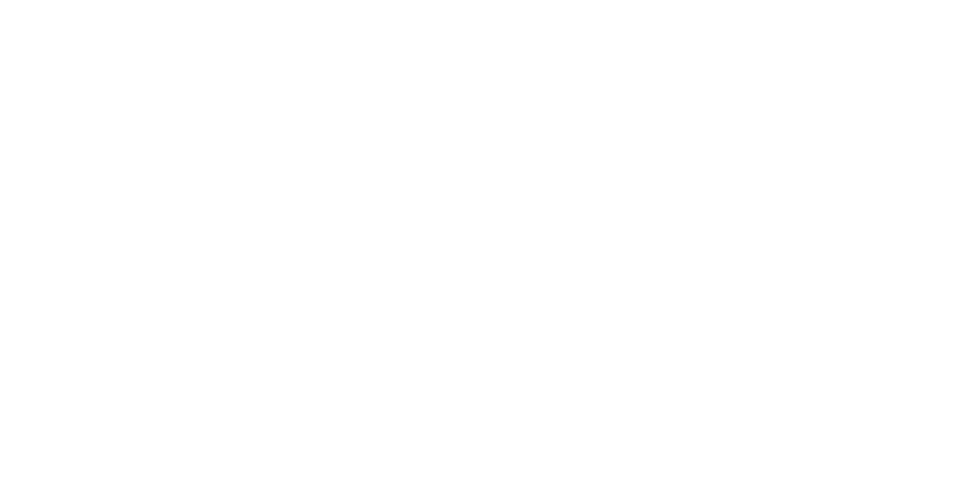
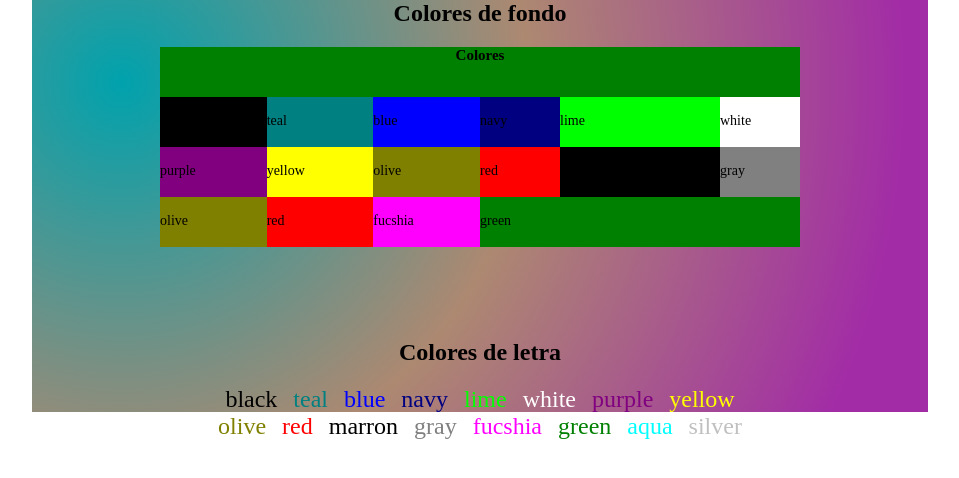
Before and after one commit to yamiranea/HTML5-basic-excercises, a plain HTML site: page Ejercicio 2/index.html in a window 1280 px wide. Shown: the whole page, without its empty margins (96-1055 px from the left). Drawn offline with Linux system fonts and the light colour scheme.

Commit message:
final details done and ready to push to main

```diff
--- a/Ejercicio 2/index.html
+++ b/Ejercicio 2/index.html
@@ -3,7 +3,88 @@
   <head>
     <meta charset="UTF-8" />
     <meta name="viewport" content="width=device-width, initial-scale=1.0" />
+    <link rel="stylesheet" href="./rectangle-container.css" />
+    <link rel="stylesheet" href="./words-container.css" />
     <title>Ejercicios HTML5</title>
   </head>
-  <body></body>
+
+  <body>
+    <div class="content-container">
+      <div class="rectangle-container">
+        <h1>Colores de fondo</h1>
+        <div class="rectangle-100">
+          <h2>Colores</h2>
+        </div>
+        <div class="rectangle-container_rows">
+          <div class="rectangle-container_rows-left">
+            <div class="rectangle-container_rows-left_row-1">
+              <div class="rectangle-container_rows-left_row-1_black">black</div>
+              <div class="rectangle-container_rows-left_row-1_teal">teal</div>
+              <div class="rectangle-container_rows-left_row-1_blue">blue</div>
+            </div>
+            <div class="rectangle-container_rows-left_row-2">
+              <div class="rectangle-container_rows-left_row-2_purple">
+                purple
+              </div>
+              <div class="rectangle-container_rows-left_row-2_yellow">
+                yellow
+              </div>
+              <div class="rectangle-container_rows-left_row-2_olive">olive</div>
+            </div>
+            <div class="rectangle-container_rows-left_row-3">
+              <div class="rectangle-container_rows-left_row-3_olive">olive</div>
+              <div class="rectangle-container_rows-left_row-3_red">red</div>
+              <div class="rectangle-container_rows-left_row-3_fuchsia">
+                fucshia
+              </div>
+            </div>
+          </div>
+          <div class="rectangle-container_rows-right">
+            <div class="rectangle-container_rows-right_row-1">
+              <div class="rectangle-container_rows-right_row-1_navy">navy</div>
+              <div class="rectangle-container_rows-right_row-1_lime">lime</div>
+              <div class="rectangle-container_rows-right_row-1_white">
+                white
+              </div>
+            </div>
+            <div class="rectangle-container_rows-right_row-2">
+              <div class="rectangle-container_rows-right_row-2_red">red</div>
+              <div class="rectangle-container_rows-right_row-2_black">
+                marron
+              </div>
+              <div class="rectangle-container_rows-right_row-2_gray">gray</div>
+            </div>
+            <div class="rectangle-container_rows-right_row-3">
+              <div class="rectangle-container_rows-right_row-3_green">
+                green
+              </div>
+            </div>
+          </div>
+        </div>
+      </div>
+      <div class="words-container">
+        <h1>Colores de letra</h1>
+        <div class="words-container_row-1">
+          <div class="words-container_row-1_cell-1">black</div>
+          <div class="words-container_row-1_cell-2">teal</div>
+          <div class="words-container_row-1_cell-3">blue</div>
+          <div class="words-container_row-1_cell-4">navy</div>
+          <div class="words-container_row-1_cell-5">lime</div>
+          <div class="words-container_row-1_cell-6">white</div>
+          <div class="words-container_row-1_cell-7">purple</div>
+          <div class="words-container_row-1_cell-8">yellow</div>
+        </div>
+        <div class="words-container_row-2">
+          <div class="words-container_row-2_cell-1">olive</div>
+          <div class="words-container_row-2_cell-2">red</div>
+          <div class="words-container_row-2_cell-3">marron</div>
+          <div class="words-container_row-2_cell-4">gray</div>
+          <div class="words-container_row-2_cell-5">fucshia</div>
+          <div class="words-container_row-2_cell-6">green</div>
+          <div class="words-container_row-2_cell-7">aqua</div>
+          <div class="words-container_row-2_cell-8">silver</div>
+        </div>
+      </div>
+    </div>
+  </body>
 </html>
--- /dev/null
+++ b/Ejercicio 2/main.css
@@ -0,0 +1,20 @@
+* {
+    margin: 0;
+    padding: 0;
+}
+
+.content-container {
+    background-image: radial-gradient(circle farthest-corner at 10% 20%, rgba(0, 162, 173, 1) 0%, rgba(125, 67, 30, 0.63) 46.6%, rgba(162, 44, 166, 1) 90%);
+    width: 50%;
+    height: 412px;
+    padding: 0% 10%;
+    margin: 0% 10%;
+    display: flex;
+    flex-direction: column;
+}
+
+h1 {
+    text-align: center;
+    font-size: x-large;
+    margin-bottom: 20px;
+}
--- /dev/null
+++ b/Ejercicio 2/rectangle-container.css
@@ -0,0 +1,160 @@
+@import url(./main.css);
+
+.rectangle-container {
+    display: flex;
+    flex-direction: column;
+    margin-bottom: 30%
+}
+
+.rectangle-container div {
+    height: 50px;
+}
+
+.rectangle-container h1 {
+    text-align: center;
+    font-size: x-large;
+    margin-bottom: 20px;
+}
+
+.rectangle-100 {
+    background-color: green;
+}
+
+.rectangle-100 h2 {
+    text-align: center;
+    font-size: 15px;
+}
+
+.rectangle-container_rows {
+    display: flex;
+    flex-direction: row;
+    font-size: 14px;
+}
+
+.rectangle-container_rows-left {
+    width: 50%;
+    display: flex;
+    flex-direction: column;
+}
+
+.rectangle-container_rows-left_row-1,
+.rectangle-container_rows-left_row-2,
+.rectangle-container_rows-left_row-3 {
+    width: 100%;
+    display: flex;
+    flex-direction: column;
+    flex-wrap: wrap;
+}
+
+.rectangle-container_rows-left_row-1_black {
+    background-color: black;
+    width: 33.33%;
+    padding-top: 5%;
+}
+
+.rectangle-container_rows-left_row-1_teal {
+    background-color: teal;
+    width: 33.33%;
+    padding-top: 5%;
+}
+
+.rectangle-container_rows-left_row-1_blue {
+    background-color: blue;
+    width: 33.33%;
+    padding-top: 5%;
+}
+
+.rectangle-container_rows-left_row-2_purple {
+    background-color: purple;
+    width: 33.33%;
+    padding-top: 5%;
+}
+
+.rectangle-container_rows-left_row-2_yellow {
+    background-color: yellow;
+    width: 33.33%;
+    padding-top: 5%;
+}
+
+.rectangle-container_rows-left_row-2_olive,
+.rectangle-container_rows-left_row-3_olive {
+    background-color: olive;
+    width: 33.33%;
+    padding-top: 5%;
+}
+
+.rectangle-container_rows-left_row-3_red {
+    background-color: red;
+    width: 33.33%;
+    padding-top: 5%;
+}
+
+.rectangle-container_rows-left_row-3_fuchsia {
+    background-color: fuchsia;
+    width: 33.33%;
+    padding-top: 5%;
+}
+
+.rectangle-container_rows-right {
+    width: 50%;
+    height: 33.33px;
+    display: flex;
+    flex-direction: column;
+}
+
+.rectangle-container_rows-right {
+    width: 50%;
+    display: flex;
+    flex-direction: column;
+}
+
+.rectangle-container_rows-right_row-1,
+.rectangle-container_rows-right_row-2,
+.rectangle-container_rows-right_row-3 {
+    width: 100%;
+    display: flex;
+    flex-direction: column;
+    flex-wrap: wrap;
+}
+
+.rectangle-container_rows-right_row-1_navy {
+    background-color: navy;
+    width: 25%;
+    padding-top: 5%;
+}
+
+.rectangle-container_rows-right_row-1_lime {
+    background-color: lime;
+    width: 50%;
+    padding-top: 5%;
+}
+
+.rectangle-container_rows-right_row-1_white {
+    background-color: white;
+    width: 25%;
+    padding-top: 5%;
+}
+
+.rectangle-container_rows-right_row-2_red {
+    background-color: red;
+    width: 25%;
+    padding-top: 5%;
+}
+
+.rectangle-container_rows-right_row-2_black {
+    background-color: black;
+    width: 50%;
+    padding-top: 5%;
+}
+
+.rectangle-container_rows-right_row-2_gray {
+    background-color: gray;
+    width: 25%;
+    padding-top: 5%;
+}
+
+.rectangle-container_rows-right_row-3_green {
+    background-color: green;
+    width: 100%;
+    padding-top: 5%;
+}
--- /dev/null
+++ b/Ejercicio 2/words-container.css
@@ -0,0 +1,72 @@
+@import url(./main.css);
+
+.words-container {
+    font-size: x-large;
+    display: flex;
+    flex-direction: column;
+}
+
+.words-container_row-1,
+.words-container_row-2
+ {
+    display: flex;
+    flex-direction: row;
+    justify-content: center;
+    gap: 16px;
+}
+
+.words-container_row-1_cell-2 {
+    color: teal;
+}
+
+.words-container_row-1_cell-3 {
+    color: blue;
+}
+
+.words-container_row-1_cell-4 {
+    color: navy;
+}
+
+.words-container_row-1_cell-5 {
+    color: lime;
+}
+
+.words-container_row-1_cell-6 {
+    color: white;
+}
+
+.words-container_row-1_cell-7 {
+    color: purple;
+}
+
+.words-container_row-1_cell-8 {
+    color: yellow;
+}
+
+.words-container_row-2_cell-1 {
+    color: olive;
+}
+
+.words-container_row-2_cell-2 {
+    color: red;
+}
+
+.words-container_row-2_cell-4 {
+    color: gray;
+}
+
+.words-container_row-2_cell-5 {
+    color: fuchsia;
+}
+
+.words-container_row-2_cell-6 {
+    color: green;
+}
+
+.words-container_row-2_cell-7 {
+    color: aqua;
+}
+
+.words-container_row-2_cell-8 {
+    color: silver;
+}
```
Also changed, not shown: Ejercicio 2/styles.css (deleted).
